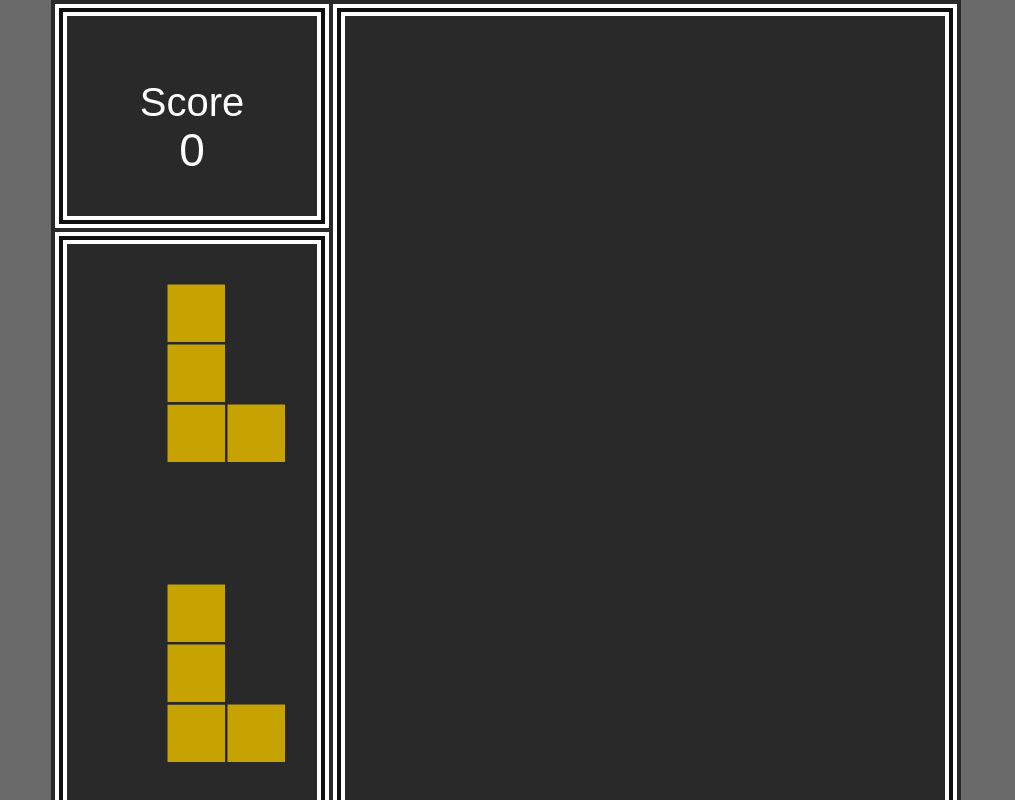
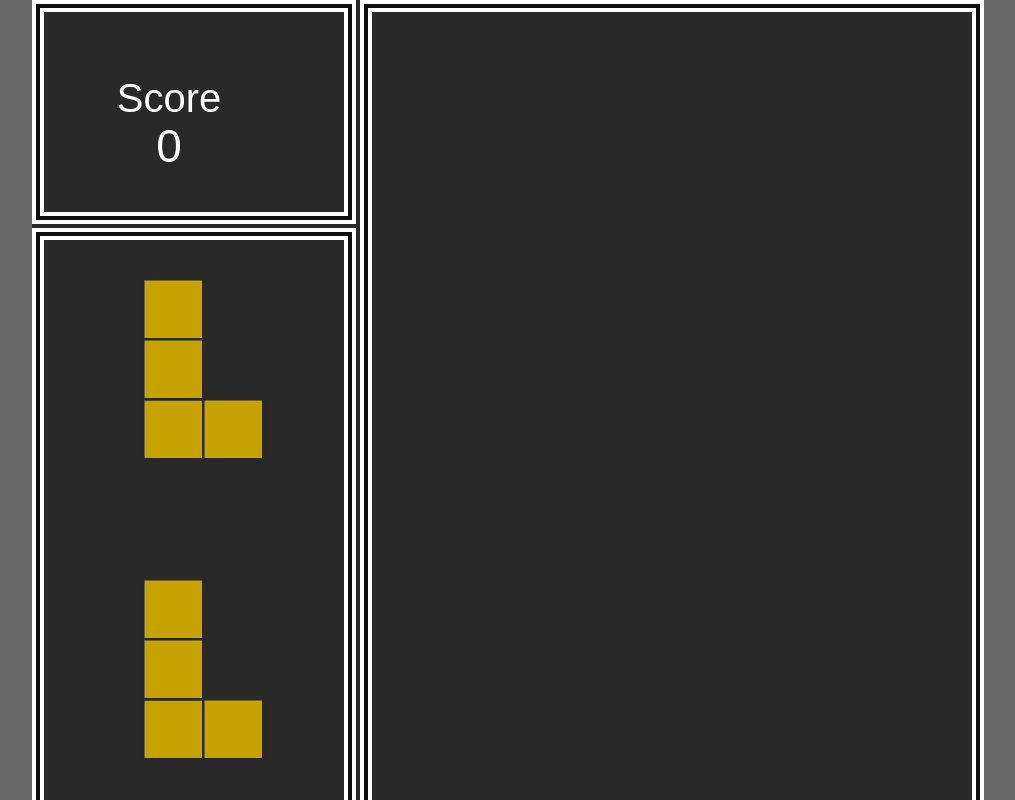
Before and after one commit to simpsons01/tetris, a website built with webpack: page template/index.html in a window 1280 px wide. Shown: the top 800 px of the page, without its empty margins (134-1149 px from the left). Built offline with nearby package versions, Linux system fonts and the light colour scheme.

Commit message:
動態寫入canvas-container 長跟寬

```diff
--- a/src/index.ts
+++ b/src/index.ts
@@ -7,7 +7,7 @@ import { LineUp } from './component/lineUp/lineUp'
   const scoreFrame = new BaseComponent({
     x: 0,
     y: 0,
-    width: 250,
+    width: 300,
     height: 200,
     baseCanvasConstructor: Score
   })
@@ -15,7 +15,7 @@ import { LineUp } from './component/lineUp/lineUp'
   const lineUpFrame = new BaseComponent({
     x: 0,
     y: scoreFrame.height + 4,
-    width: 250,
+    width: 300,
     height: 1200 - scoreFrame.height - 4,
     baseCanvasConstructor: LineUp
   })
@@ -35,6 +35,16 @@ import { LineUp } from './component/lineUp/lineUp'
   })
 
   const game = new Game(tetris as Tetris, score as Score, lineUp as LineUp)
+
+  const setCanvasContainerSize = () => {
+    const width = lineUpFrame.width + tetrisFrame.width
+    const height = tetrisFrame.height
+    const canvasContainer: HTMLElement = document.querySelector('#canvas-container')
+    canvasContainer.style.width = `${width}px`
+    canvasContainer.style.height = `${height}px`
+  }
+
+  setCanvasContainerSize()
 
   //game.start()
 
--- a/template/index.html
+++ b/template/index.html
@@ -11,14 +11,10 @@
       }
 
       #canvas-container {
-        width: 902px;
-        height: 1224px;
-        border: 1px solid #292929;
         display: flex;
         flex-wrap: wrap;
         position: relative;
         background-color: #292929;
-        border: 4px solid #292929;
       }
 
       #canvas-container .frame {
```
